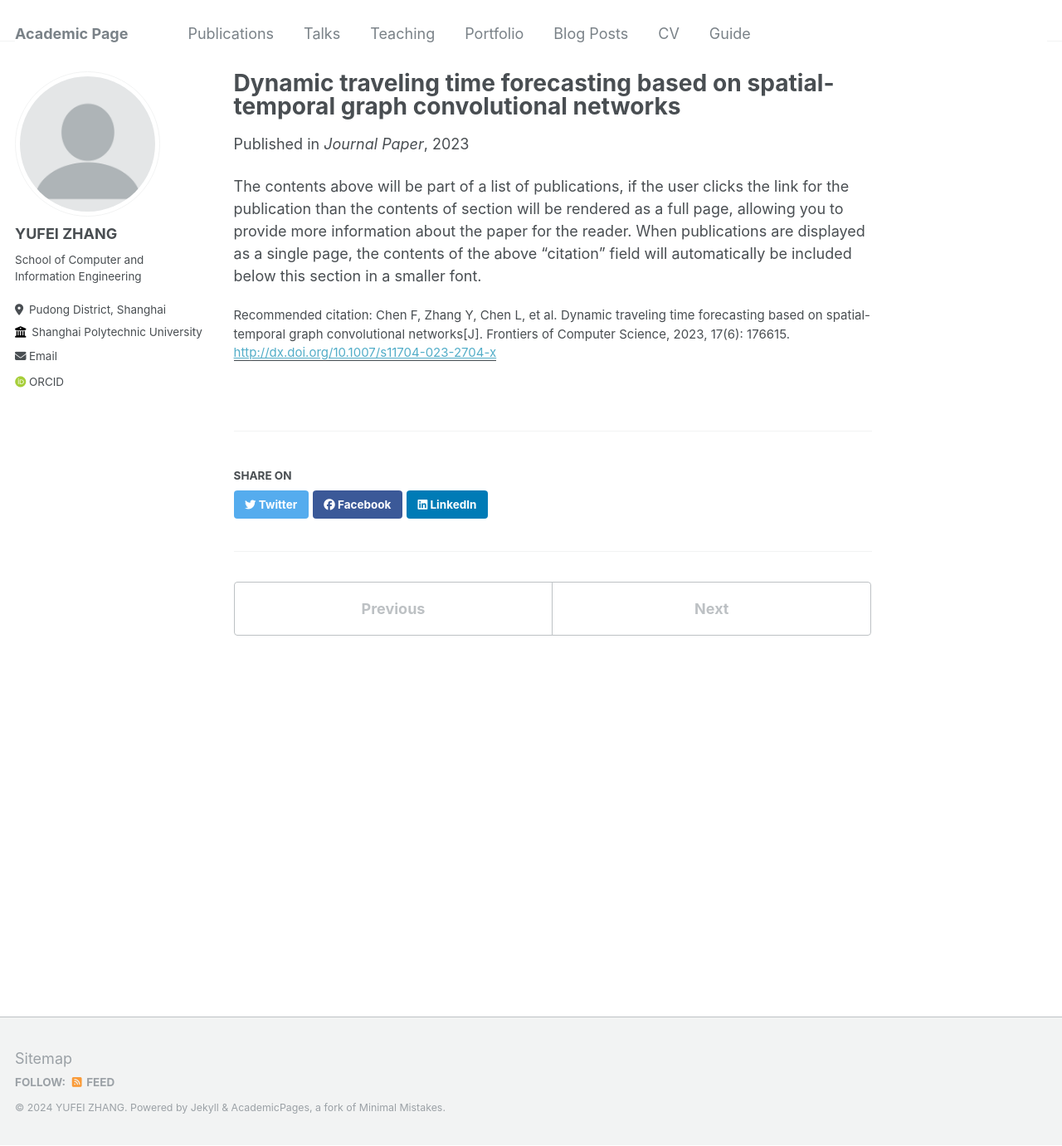
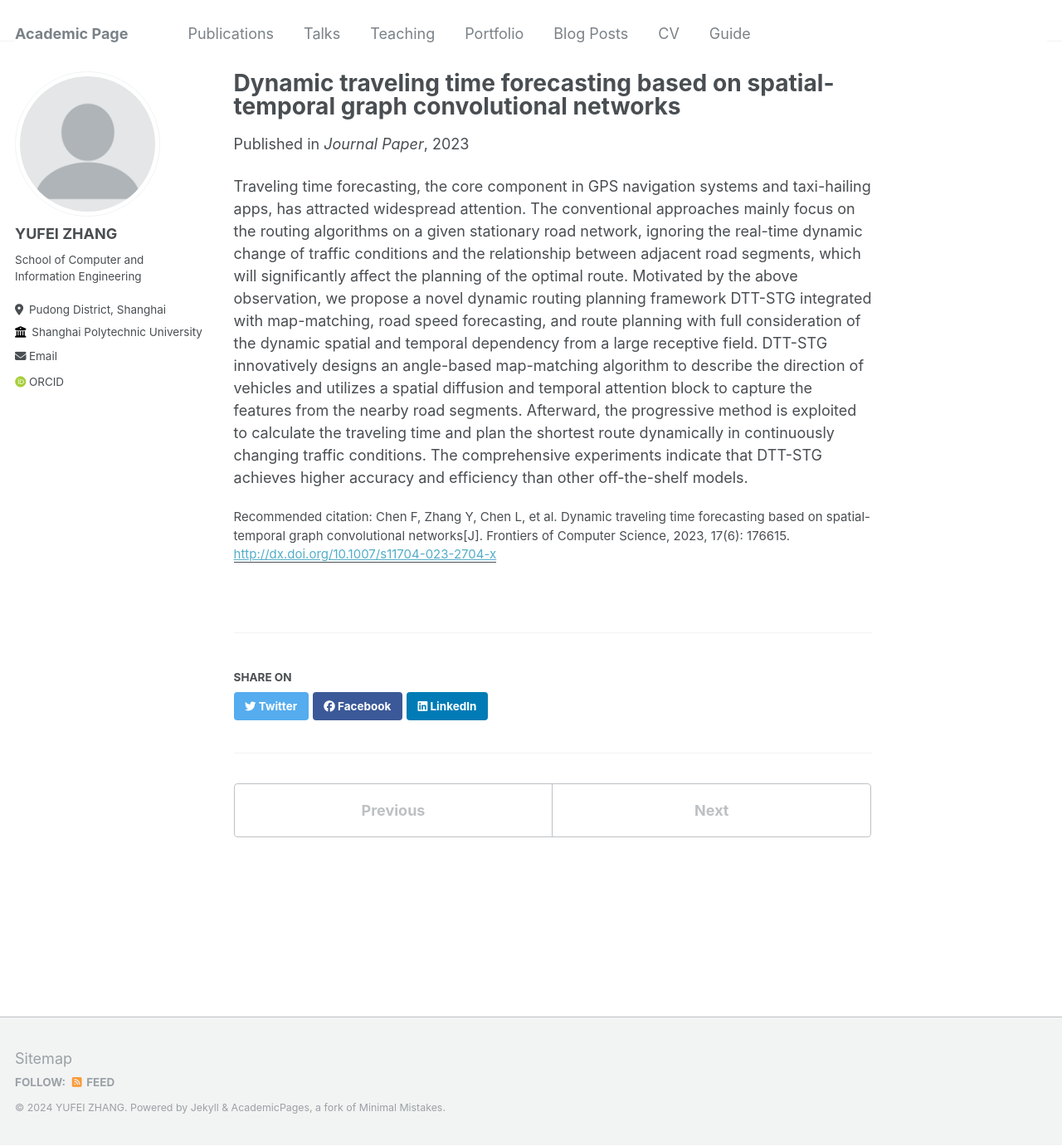
Before and after one commit to yfyaya/yfyaya.github.io, a Jekyll site: the page built from _publications/2009-10-01-paper-title-number-1.md, in a window 1280 px wide and 1381 px high. Shown: the whole window at 83% size. Built offline with Jekyll 4.4.1, drawn with Linux system fonts in a browser that asks for light colours; some web fonts are replaced.

Commit message:
Update 2023-12-02-FCS-DTT-STG-1.md

```diff
--- a/_publications/2009-10-01-paper-title-number-1.md
+++ b/_publications/2009-10-01-paper-title-number-1.md
@@ -8,4 +8,4 @@ paperurl: 'http://dx.doi.org/10.1007/s11704-023-2704-x'
 citation: 'Chen F, Zhang Y, Chen L, et al. Dynamic traveling time forecasting based on spatial-temporal graph convolutional networks[J]. Frontiers of Computer Science, 2023, 17(6): 176615.'
 ---
 
-The contents above will be part of a list of publications, if the user clicks the link for the publication than the contents of section will be rendered as a full page, allowing you to provide more information about the paper for the reader. When publications are displayed as a single page, the contents of the above "citation" field will automatically be included below this section in a smaller font.
+Traveling time forecasting, the core component in GPS navigation systems and taxi-hailing apps, has attracted widespread attention. The conventional approaches mainly focus on the routing algorithms on a given stationary road network, ignoring the real-time dynamic change of traffic conditions and the relationship between adjacent road segments, which will significantly affect the planning of the optimal route. Motivated by the above observation, we propose a novel dynamic routing planning framework DTT-STG integrated with map-matching, road speed forecasting, and route planning with full consideration of the dynamic spatial and temporal dependency from a large receptive field. DTT-STG innovatively designs an angle-based map-matching algorithm to describe the direction of vehicles and utilizes a spatial diffusion and temporal attention block to capture the features from the nearby road segments. Afterward, the progressive method is exploited to calculate the traveling time and plan the shortest route dynamically in continuously changing traffic conditions. The comprehensive experiments indicate that DTT-STG achieves higher accuracy and efficiency than other off-the-shelf models.
```
